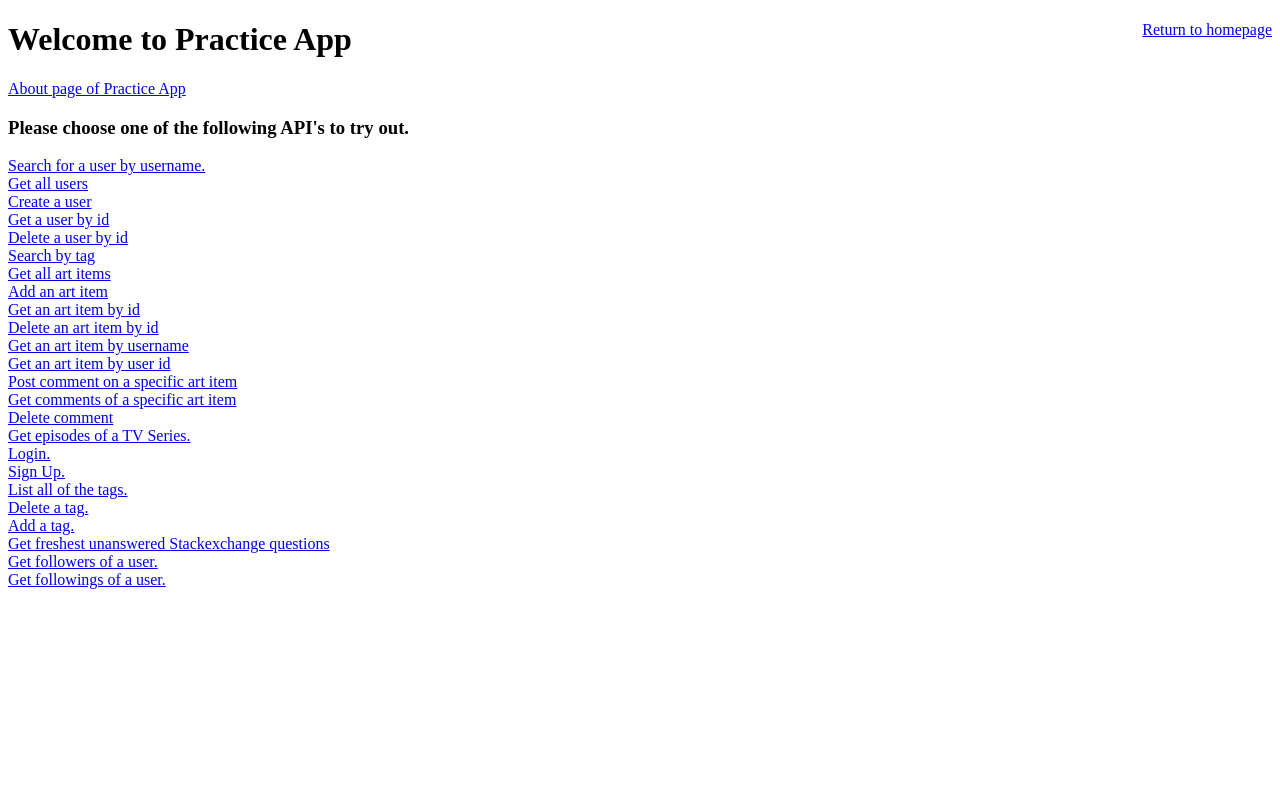
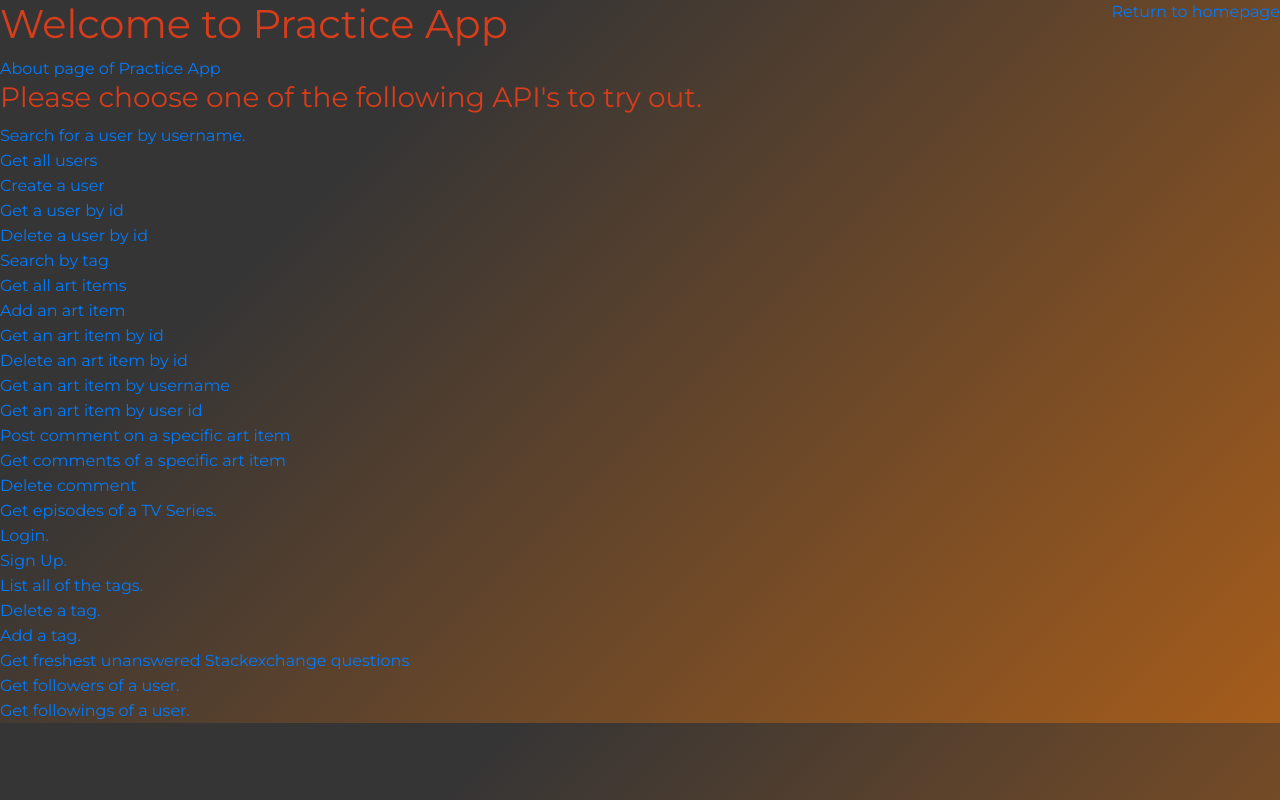
Before and after one commit to bounswe/bounswe2022group8, a Django app: page / in a window 1280 px wide. Run offline with Django 4.2, Linux system fonts and the light colour scheme; some libraries are stand-ins or nearby versions.

Commit message:
added some coloring to homepage

```diff
--- a/Practice App/api/templates/index/index.html
+++ b/Practice App/api/templates/index/index.html
@@ -5,9 +5,88 @@
     {% endblock %}
 
     {% block content %}
-        <h1>Welcome to Practice App </h1>
+    <link rel="stylesheet" href="https://stackpath.bootstrapcdn.com/bootstrap/4.4.1/css/bootstrap.min.css" integrity="sha384-Vkoo8x4CGsO3+Hhxv8T/Q5PaXtkKtu6ug5TOeNV6gBiFeWPGFN9MuhOf23Q9Ifjh" crossorigin="anonymous">
+
+	<link href="https://fonts.googleapis.com/css?family=Montserrat&display=swap" rel="stylesheet">
+
+	<style type="text/css">
+		body{
+		  background: rgb(217, 130, 54);
+		  background-color: #a55c1b;
+background-image: linear-gradient(315deg, #a55c1b 0%, #363535 74%);
+		}
+
+		h1, h2, h3, h4, h5, p, span, strike{
+		  font-family: 'Montserrat', sans-serif;
+		}
+
+		#task-container{
+		  max-width:600px;
+		  margin:0 auto;
+		  box-shadow: 0 14px 28px rgba(0,0,0,0.25), 0 10px 10px rgba(0,0,0,0.22);
+		  background-color: #fff;
+
+		  margin-top:50px;
+		  margin-bottom:50px;
+
+		  justify-content: space-around;
+		  align-items: flex-start;
+
+		}
+
+		#form-wrapper{
+		  position: -webkit-sticky;
+		  position: sticky;
+		  top: 0rem;
+		  border-bottom: 1px solid  #e9e9e9;
+		  background-color: #fff;
+		  box-shadow: 0 3px 8px rgba(0,0,0,0.25);
+ 		  padding:40px;
+		}
+
+		#submit{
+		  background-color: #FFA500;
+		  border-radius: 0;
+		  border:0;
+		  color: #fff;
+		}
+
+		.flex-wrapper{
+			display: flex;
+		}
+
+		.task-wrapper{
+		  	margin:5px;
+		  	padding: 5px;
+		  	padding:20px;
+		  	cursor: pointer;
+		  	border-bottom: 1px solid  #e9e9e9;
+		  	color: #686868;
+			}
+			.box{
+margin:0 auto;
+width:600px;
+padding:20px;
+background:#f9f9f9;
+border:2px solid #333;
+}
+img {
+  width: 200px;
+  height: auto;
+  border-image: linear-gradient(#f6b73c, #4d9f0c) 30;
+}
+
+.box1 img {
+    object-fit: cover;
+}
+
+
+
+
+	</style>
+        <h1 style="color:#D83D1B;">Welcome to Practice App </h1>
         <div><span><a href="{% url 'about_section'      %}">About page of Practice App</a></span></div>
-        <h3>Please choose one of the following API's to try out.</h3>
+        <h3 style="color:#D83D1B;">Please choose one of the following API's to try out.</h3>
         <div><span><a href="{% url 'search_user'   %}" >Search for a user by username.</a></span></div>
         <div><span><a href="{% url 'users_frontend'   %}" >Get all users</a></span></div>
         <div><span><a href="{% url 'add_user_frontend'   %}" >Create a user</a></span></div>
```
